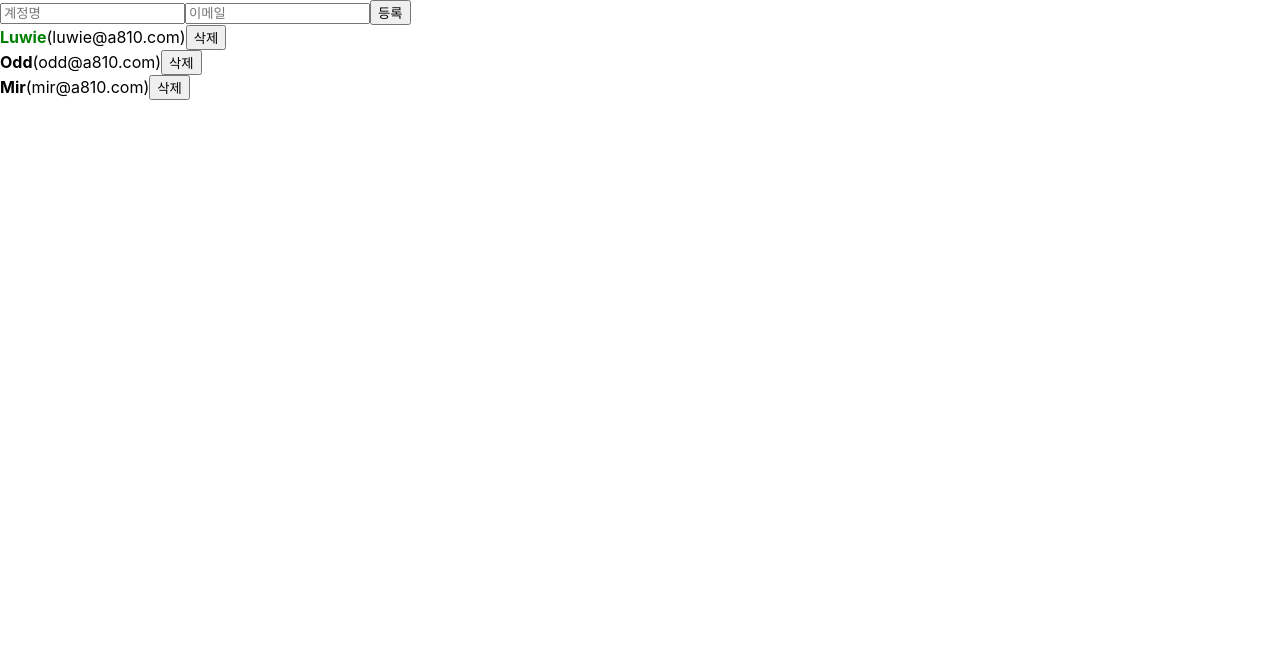
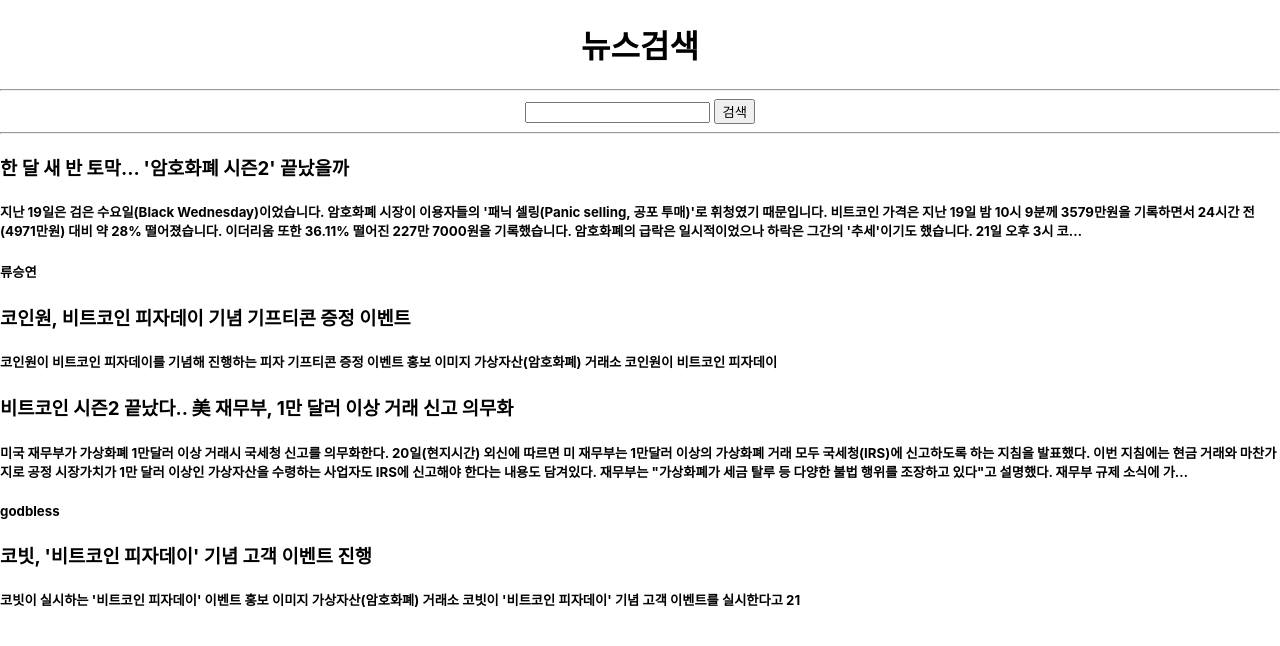
Before and after one commit to glenn-a810/GlennStudy, a React (Create React App) app in the folder react-study/: page / in a window 1280 px wide. Shown: the top 646 px of the page. Built offline with nearby package versions, Linux system fonts and the light colour scheme.

Commit message:
관우과제. 일단 state 초기값에 강제로 때려박은 상태에서 출력만

```diff
--- a/react-study/src/App.js
+++ b/react-study/src/App.js
@@ -1,76 +1,27 @@
-import React, { useRef, useState } from 'react'
-import CreateUser from './Components/CreateUser'
-import UserList from './Components/UserList'
+// json 파일데이터를 불러와서 검색 버튼을 눌렀을 때 화면이 그려지게끔
+// title component, input/button component, result component, contents component
+// contents는 array형태인데 map으로
+// json 데이터를 가져오는 방법 import newsData from './newsData'
+
+import React, { useState } from 'react'
+import NewsInput from './Components/NewsInput'
+import NewsResult from './Components/NewsResult'
+import NewsTitle from './Components/NewsTitle'
+import newsData from './newsData.json'
 
 function App() {
-  const [input, setInput] = useState({
-    username: '',
-    email: ''
-  })
+  const [content, setContent] = useState(newsData.articles)
 
-  const {username, email} = input
-  const handleChange = e => {
-    const {name, value} = e.target
-    setInput({
-      ...input,
-      [name]: value
-    })
-    console.log(e)
+  const newsSearch = () => {
+    setContent({...newsData.articles})
   }
 
-  const [users, setUsers] = useState([
-    {
-        id: 1,
-        username: 'Luwie',
-        email: 'luwie@a810.com',
-        active: true
-    },
-    {
-        id: 2,
-        username: 'Odd',
-        email: 'odd@a810.com',
-        active: false
-    },
-    {
-        id: 3,
-        username: 'Mir',
-        email: 'mir@a810.com',
-        active: false
-    }
-  ])
-
-  const nextId = useRef(4)
-  const handleCreate = () => {
-    const user = {
-      id: nextId.current,
-      username,
-      email
-    }
-    setUsers([...users, user])
-
-    setInput({
-      username: '',
-      email: ''
-    })
-    nextId.current += 1
-  }
-
-  const handleDelete = e => {
-    console.log(users)
-    setUsers(users.filter(user => user.id !== e.id))
-  }
-
-  const handleToggle = e => {
-    console.log(e.id)
-    setUsers(
-      users.map(user => user.id === e.id ? {...user, active: !user.active} : user)
-    )
-  }
 
   return(
     <>
-      <CreateUser username={username} email={email} handleChange={handleChange} handleCreate={handleCreate} />
-      <UserList users={users} handleDelete={handleDelete} handleToggle={handleToggle} />
+      <NewsTitle />
+      <NewsInput newsSearch={newsSearch} content={content} />
+      <NewsResult content={content}/>
     </>
   )
 }
--- /dev/null
+++ b/react-study/src/Components/NewsContents.js
@@ -0,0 +1,13 @@
+import React from 'react'
+
+function NewsContents({title, description, author}) {
+    return(
+        <div>
+            <h3>{title}</h3>
+            <h5>{description}</h5>
+            <h5>{author}</h5>
+        </div>
+    )
+}
+
+export default NewsContents
--- /dev/null
+++ b/react-study/src/Components/NewsInput.js
@@ -0,0 +1,13 @@
+import React from 'react'
+
+function NewsInput({newsSearch, content}) {
+    return(
+        <div align='center'>
+            <input/>&nbsp;
+            <button onClick={() => newsSearch(content)}>검색</button>
+            <hr/>
+        </div>
+    )
+}
+
+export default NewsInput
--- /dev/null
+++ b/react-study/src/Components/NewsResult.js
@@ -0,0 +1,13 @@
+import React from 'react'
+import NewsContents from './NewsContents'
+
+function NewsResult({content}) {
+    console.log('NewsResult : ',content)
+    return(
+        <div>
+            {content.map((newscontent, index) => <NewsContents key={index} title={newscontent.title} description={newscontent.description} author={newscontent.author} />)}
+        </div>
+    )
+}
+
+export default NewsResult
--- /dev/null
+++ b/react-study/src/Components/NewsTitle.js
@@ -0,0 +1,12 @@
+import React from 'react'
+
+function NewsTitle() {
+    return(
+        <div>
+            <h1 align='center'><b>뉴스검색</b></h1>
+            <hr/>
+        </div>
+    )
+}
+
+export default NewsTitle
--- /dev/null
+++ b/react-study/src/newsData.json
@@ -0,0 +1,58 @@
+{
+    "status": "ok",
+    "totalResults": 4,
+    "articles": [
+      {
+        "source": {
+          "id": null,
+          "name": "Ohmynews.com"
+        },
+        "author": "류승연",
+        "title": "한 달 새 반 토막... '암호화폐 시즌2' 끝났을까",
+        "description": "지난 19일은 검은 수요일(Black Wednesday)이었습니다. 암호화폐 시장이 이용자들의 '패닉 셀링(Panic selling, 공포 투매)'로 휘청였기 때문입니다. 비트코인 가격은 지난 19일 밤 10시 9분께 3579만원을 기록하면서 24시간 전(4971만원) 대비 약 28% 떨어졌습니다. 이더리움 또한 36.11% 떨어진 227만 7000원을 기록했습니다.\n\n암호화폐의 급락은 일시적이었으나 하락은 그간의 '추세'이기도 했습니다. 21일 오후 3시 코…",
+        "url": "http://www.ohmynews.com/NWS_Web/View/at_pg.aspx?CNTN_CD=A0002745317",
+        "urlToImage": "http://ojsfile.ohmynews.com/CRI_T_IMG/2021/0521/A0002745317_T.jpg",
+        "publishedAt": "2021-05-21T11:18:20Z",
+        "content": "<table><tr><td></td></tr><tr><td>  17 .</td></tr><tr><td></td><td></td></tr>\r\n</table>19 (Black Wednesday). ' (Panic selling, )' . 19 10 9 3579 24 (4971) 28% . 36.11% 227 7000 .'' . 21 3 , 19%, 28% .… [+849 chars]"
+      },
+      {
+        "source": {
+          "id": null,
+          "name": "Inews24.com"
+        },
+        "author": "",
+        "title": "코인원, 비트코인 피자데이 기념 기프티콘 증정 이벤트",
+        "description": "코인원이 비트코인 피자데이를 기념해 진행하는 피자 기프티콘 증정 이벤트 홍보 이미지 가상자산(암호화폐) 거래소 코인원이 비트코인 피자데이",
+        "url": "http://www.inews24.com/view/1368953",
+        "urlToImage": "http://img.lb.inews24.com/facebookexternalhit/face/626x352/image_gisa/202105/1621568903911_1_124840.png",
+        "publishedAt": "2021-05-21T04:53:29Z",
+        "content": "[=]\r\n[24 ] () 21 .\r\n 22 31 10 . 100( 50, 50) .\r\n 2 , . .\r\n . 2010 5 22 1 2 .\r\n\" \" \" \" .\r\n/ (huropa@inews24.com)"
+      },
+      {
+        "source": {
+          "id": null,
+          "name": "Kbench.com"
+        },
+        "author": "godbless",
+        "title": "비트코인 시즌2 끝났다.. 美 재무부, 1만 달러 이상 거래 신고 의무화",
+        "description": "미국 재무부가 가상화폐 1만달러 이상 거래시 국세청 신고를 \n의무화한다.\n20일(현지시간) 외신에 따르면 미 재무부는 1만달러 이상의 가상화폐 \n거래 모두 국세청(IRS)에 신고하도록 하는 지침을 발표했다.\n이번 지침에는 현금 거래와 마찬가지로 공정 시장가치가 1만 \n달러 이상인 가상자산을 수령하는 사업자도 IRS에 신고해야 한다는 내용도 담겨있다. \n\n재무부는 \"가상화폐가 세금 탈루 등 다양한 불법 행위를 \n조장하고 있다\"고 설명했다. 재무부 규제 소식에 가…",
+        "url": "https://kbench.com/?q=node/221475",
+        "urlToImage": null,
+        "publishedAt": "2021-05-21T01:45:12Z",
+        "content": "<td>\r\n</td>"
+      },
+      {
+        "source": {
+          "id": null,
+          "name": "Inews24.com"
+        },
+        "author": "",
+        "title": "코빗, '비트코인 피자데이' 기념 고객 이벤트 진행",
+        "description": "코빗이 실시하는 '비트코인 피자데이' 이벤트 홍보 이미지 가상자산(암호화폐) 거래소 코빗이 '비트코인 피자데이' 기념 고객 이벤트를 실시한다고 21",
+        "url": "http://www.inews24.com/view/1368847",
+        "urlToImage": "http://img.lb.inews24.com/facebookexternalhit/face/626x352/image_gisa/202105/1621556836464_1_092726.png",
+        "publishedAt": "2021-05-21T00:33:20Z",
+        "content": ", ' ' \r\n' ' [=]\r\n[24 ] () ' ' 21 .\r\n 23 522 .\r\n 2010 5 22 . 1 2 . .\r\n .\r\n1 . 5 .\r\n 7 5 5 . .\r\n/ (huropa@inews24.com)\r\nCopyright(c) inews24.com. All Rights Reserved.Please read inews24s privacy policy… [+32 chars]"
+      }
+    ]
+  }
```
Also changed, not shown: react-study/src/Components/Login.js (deleted, +0 -33 lines), react-study/src/_App.js (added, +78 -0 lines).
